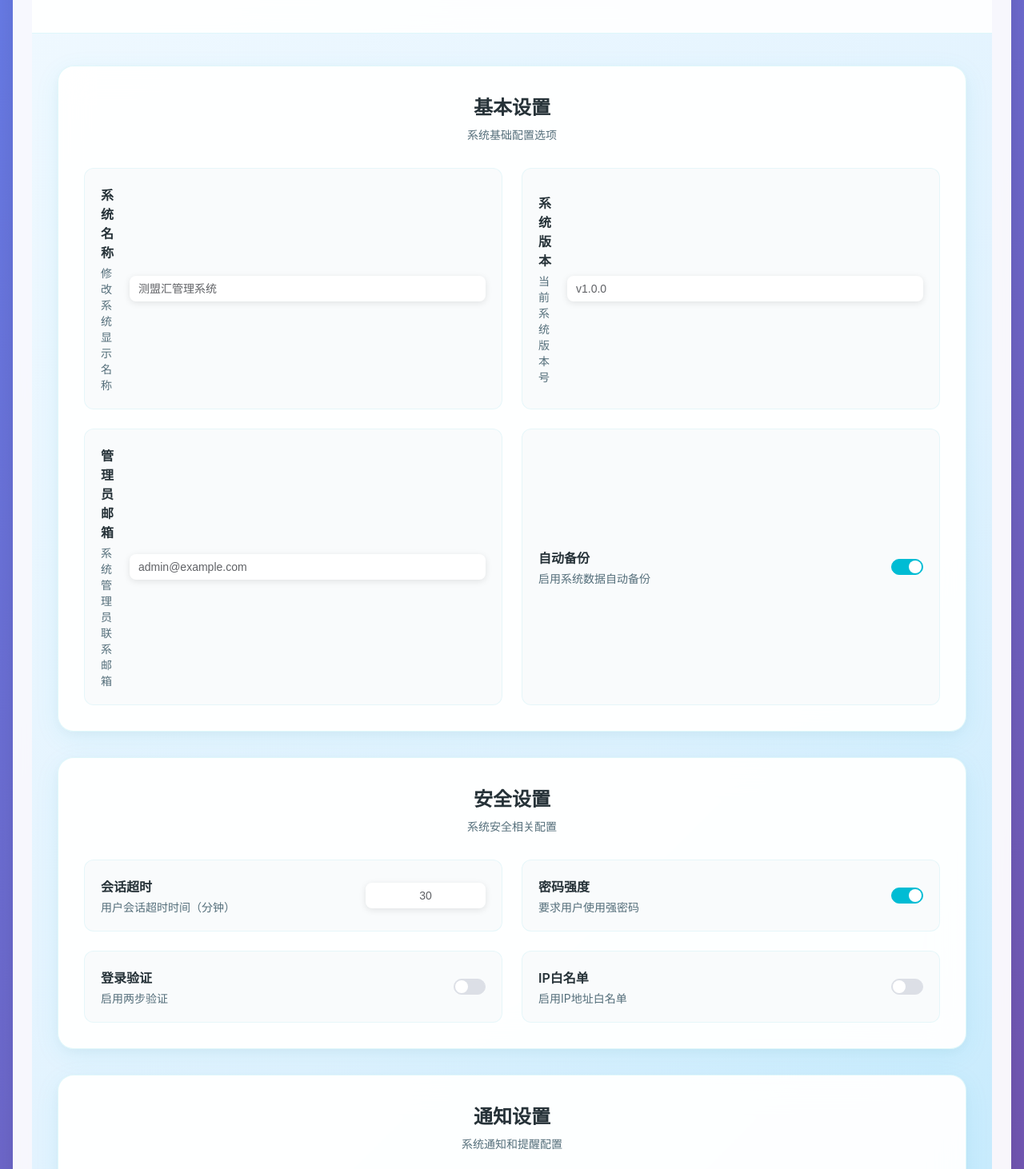
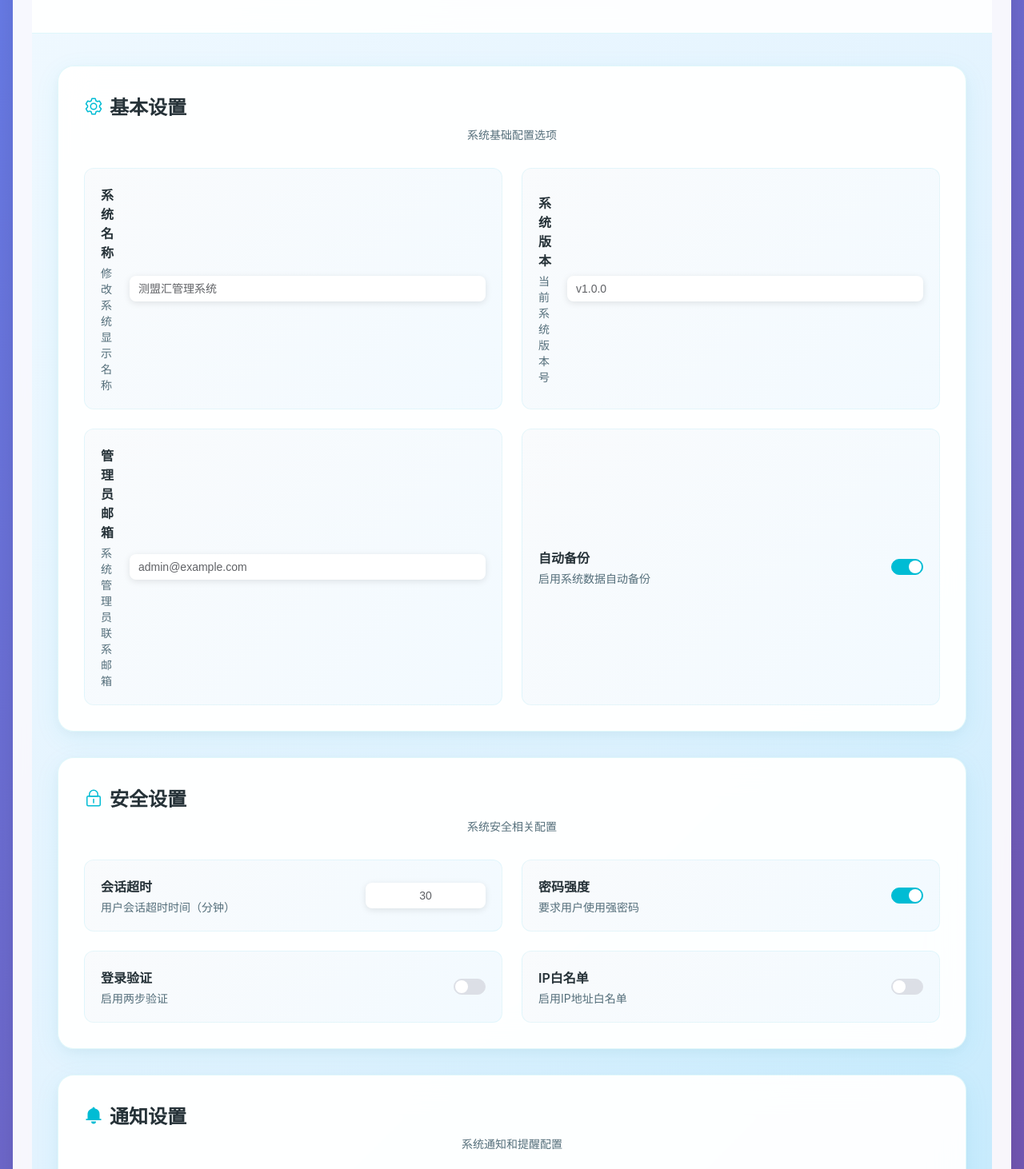
Before and after one commit to Daniel-DUANZHUOCHENG/software_dzc, a Vue app in the folder 总体项目/web前端/: page /system-settings in a window 1280 px wide. Shown: the part 268-1730 px from the top of the page at 80% size. Built offline with nearby package versions, Linux system fonts and the light colour scheme.

Commit message:
本次更新的描述（审批会议

```diff
--- a/总体项目/web前端/pages/SystemSettings.vue
+++ b/总体项目/web前端/pages/SystemSettings.vue
@@ -11,7 +11,7 @@
       <!-- 基本设置 -->
       <div class="settings-section">
         <div class="section-header">
-          <h2 class="section-title">基本设置</h2>
+          <h2 class="section-title"><el-icon class="section-icon"><Setting /></el-icon> 基本设置</h2>
           <p class="section-description">系统基础配置选项</p>
         </div>
 
@@ -53,7 +53,7 @@
       <!-- 安全设置 -->
       <div class="settings-section">
         <div class="section-header">
-          <h2 class="section-title">安全设置</h2>
+          <h2 class="section-title"><el-icon class="section-icon"><Lock /></el-icon> 安全设置</h2>
           <p class="section-description">系统安全相关配置</p>
         </div>
 
@@ -95,7 +95,7 @@
       <!-- 通知设置 -->
       <div class="settings-section">
         <div class="section-header">
-          <h2 class="section-title">通知设置</h2>
+          <h2 class="section-title"><el-icon class="section-icon"><BellFilled /></el-icon> 通知设置</h2>
           <p class="section-description">系统通知和提醒配置</p>
         </div>
 
@@ -137,7 +137,7 @@
       <!-- 存储设置 -->
       <div class="settings-section">
         <div class="section-header">
-          <h2 class="section-title">存储设置</h2>
+          <h2 class="section-title"><el-icon class="section-icon"><Box /></el-icon> 存储设置</h2>
           <p class="section-description">文件存储和数据库配置</p>
         </div>
 
@@ -200,7 +200,7 @@
 <script setup lang="ts">
 import { ref, onMounted } from 'vue'
 import { ElMessage, ElMessageBox } from 'element-plus'
-import { Check, RefreshLeft, Delete } from '@element-plus/icons-vue'
+import { Check, RefreshLeft, Delete, Setting, Lock, BellFilled, Box } from '@element-plus/icons-vue'
 
 const saving = ref(false)
 
@@ -379,6 +379,14 @@ const clearCache = async () => {
   font-weight: 600;
   color: #263238;
   margin: 0 0 8px 0;
+  display: flex;
+  align-items: center;
+  gap: 8px;
+}
+
+.section-icon {
+  font-size: 24px;
+  color: #00BCD4;
 }
 
 .section-description {
@@ -398,17 +406,17 @@ const clearCache = async () => {
   align-items: center;
   justify-content: space-between;
   padding: 20px;
-  background: rgba(248, 250, 252, 0.8);
+  background: linear-gradient(135deg, rgba(248, 250, 252, 0.85) 0%, rgba(240, 249, 255, 0.85) 100%);
   border-radius: 12px;
   border: 1px solid rgba(0, 188, 212, 0.08);
   transition: all 0.3s ease;
 }
 
 .setting-item:hover {
-  background: rgba(255, 255, 255, 0.9);
+  background: rgba(255, 255, 255, 0.95);
   border-color: rgba(0, 188, 212, 0.2);
   transform: translateY(-2px);
-  box-shadow: 0 4px 16px rgba(0, 188, 212, 0.1);
+  box-shadow: 0 8px 24px rgba(0, 188, 212, 0.15);
 }
 
 .setting-info {
@@ -518,4 +526,8 @@ const clearCache = async () => {
   background: rgba(40, 40, 40, 0.95);
   border-color: rgba(0, 188, 212, 0.2);
 }
+
+[data-theme="dark"] .section-icon {
+  color: #4DD0E1;
+}
 </style>
```
